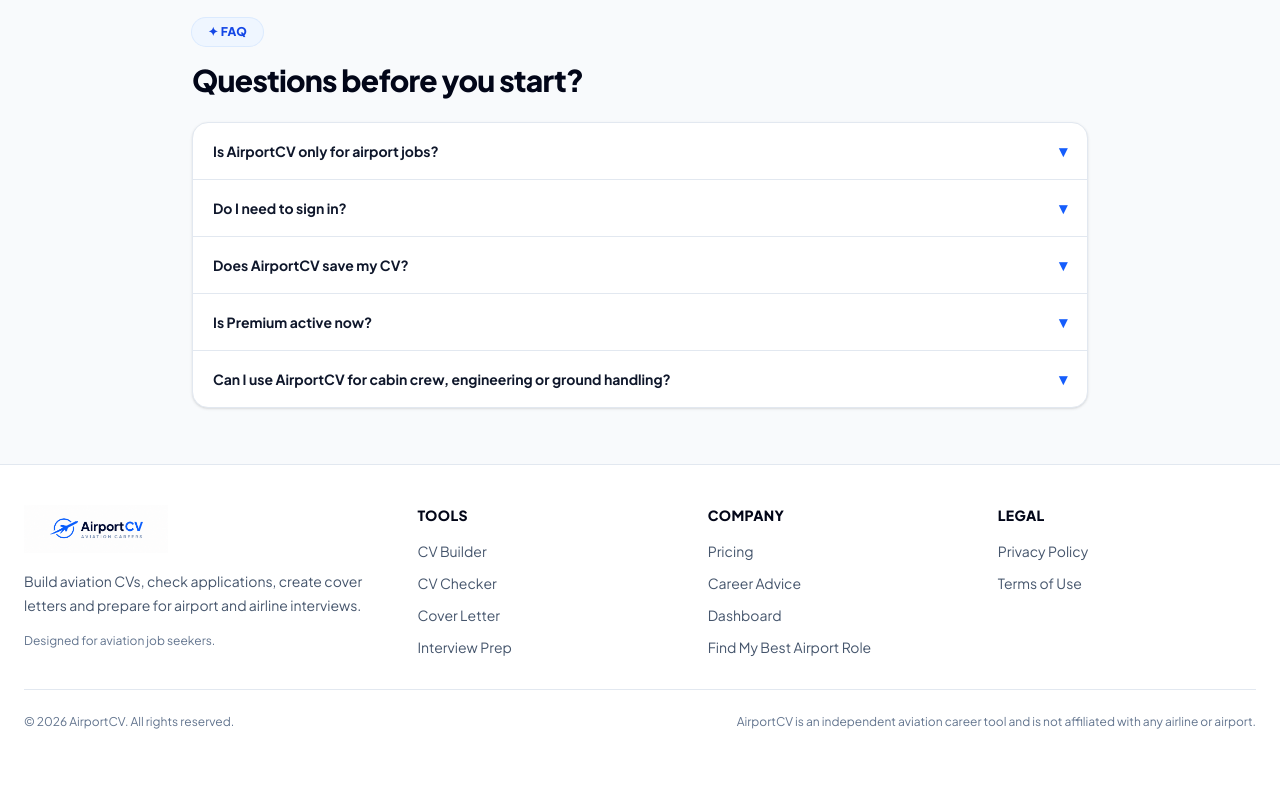
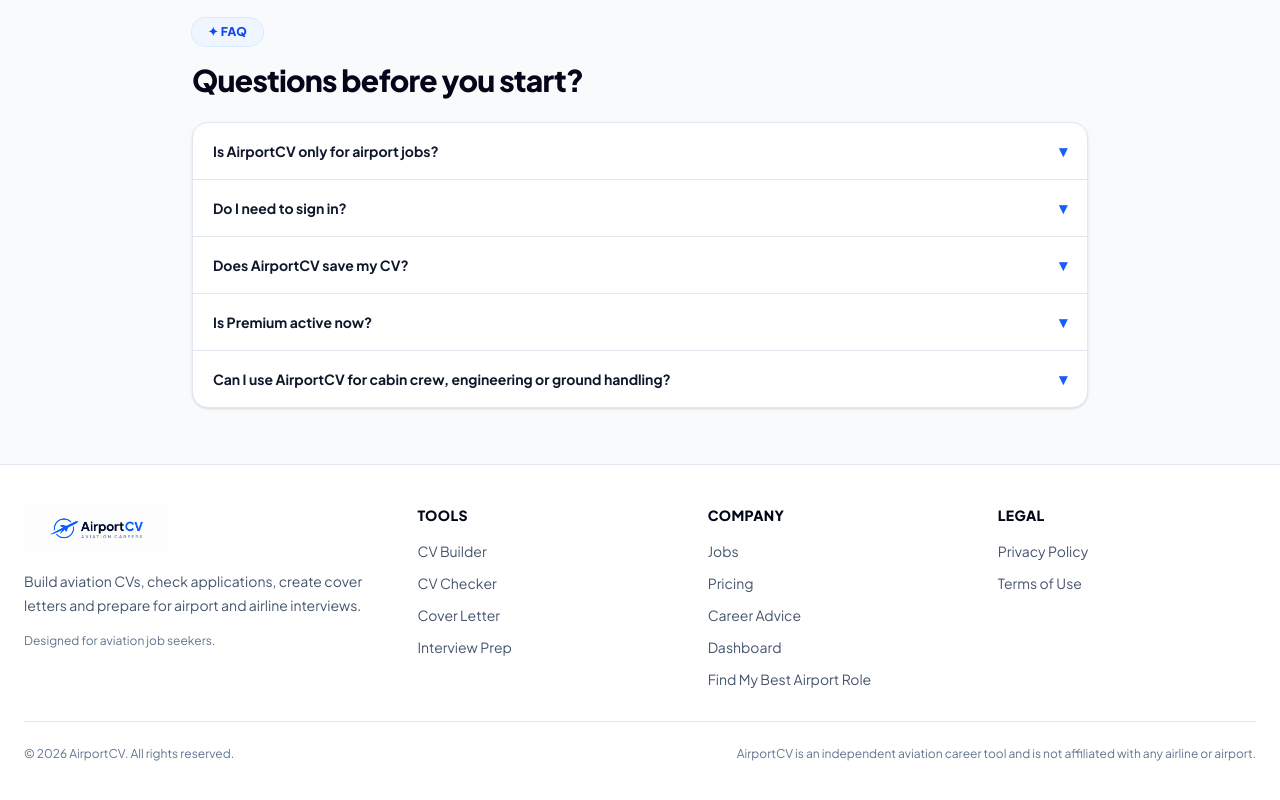
Before and after one commit to jjayakumaraero-eng/airportcv-web, a Next.js app: page / in a window 1280 px wide. Shown: the part 4646-5446 px from the top of the page. Before the commit the page ends 5416 px from the top, so only its background shows below. Built offline with nearby package versions, Linux system fonts and the light colour scheme; no server answers.

Commit message:
Add jobs link to homepage navigation

```diff
--- a/app/page.tsx
+++ b/app/page.tsx
@@ -785,6 +785,9 @@ export default function Home() {
         </h3>
 
         <div className="mt-4 space-y-3 text-sm">
+          <a href="/jobs" className="block text-slate-600 hover:text-blue-700">
+            Jobs
+          </a>
           <a href="/pricing" className="block text-slate-600 hover:text-blue-700">
             Pricing
           </a>
```
